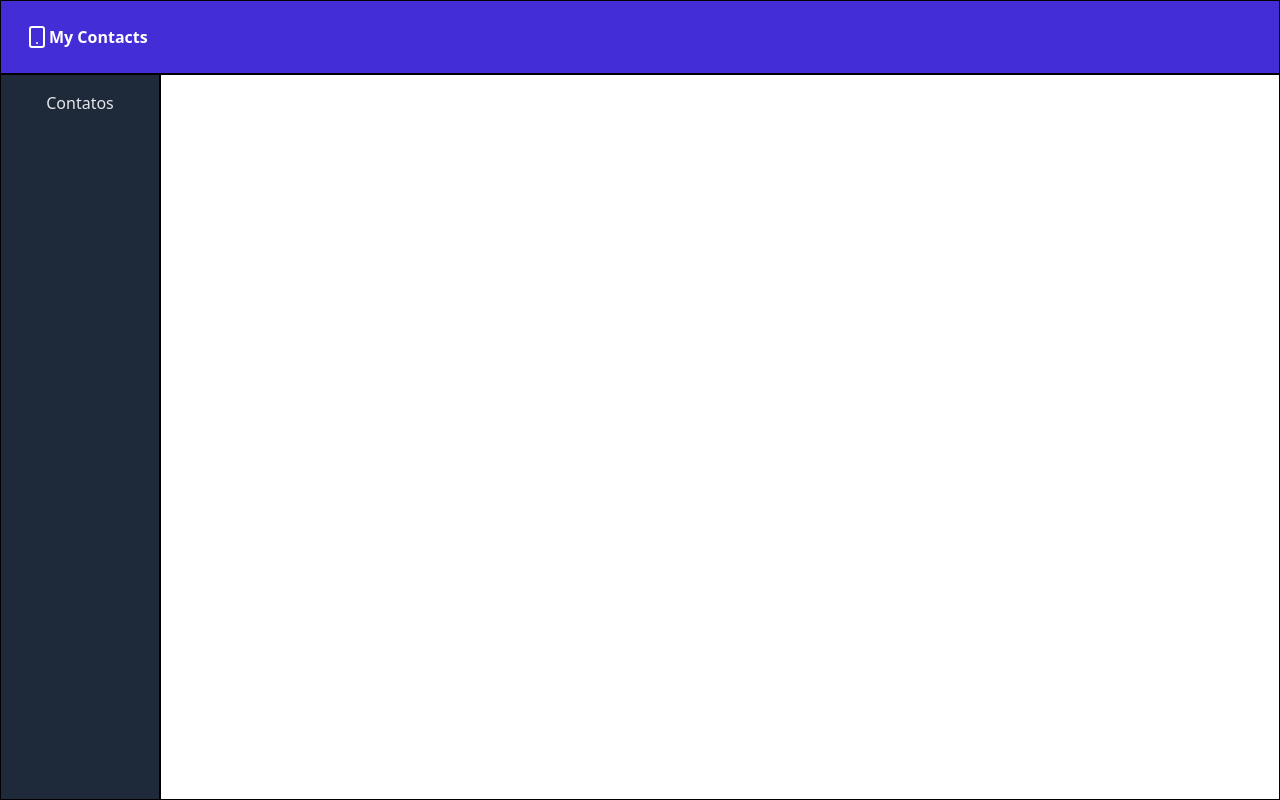
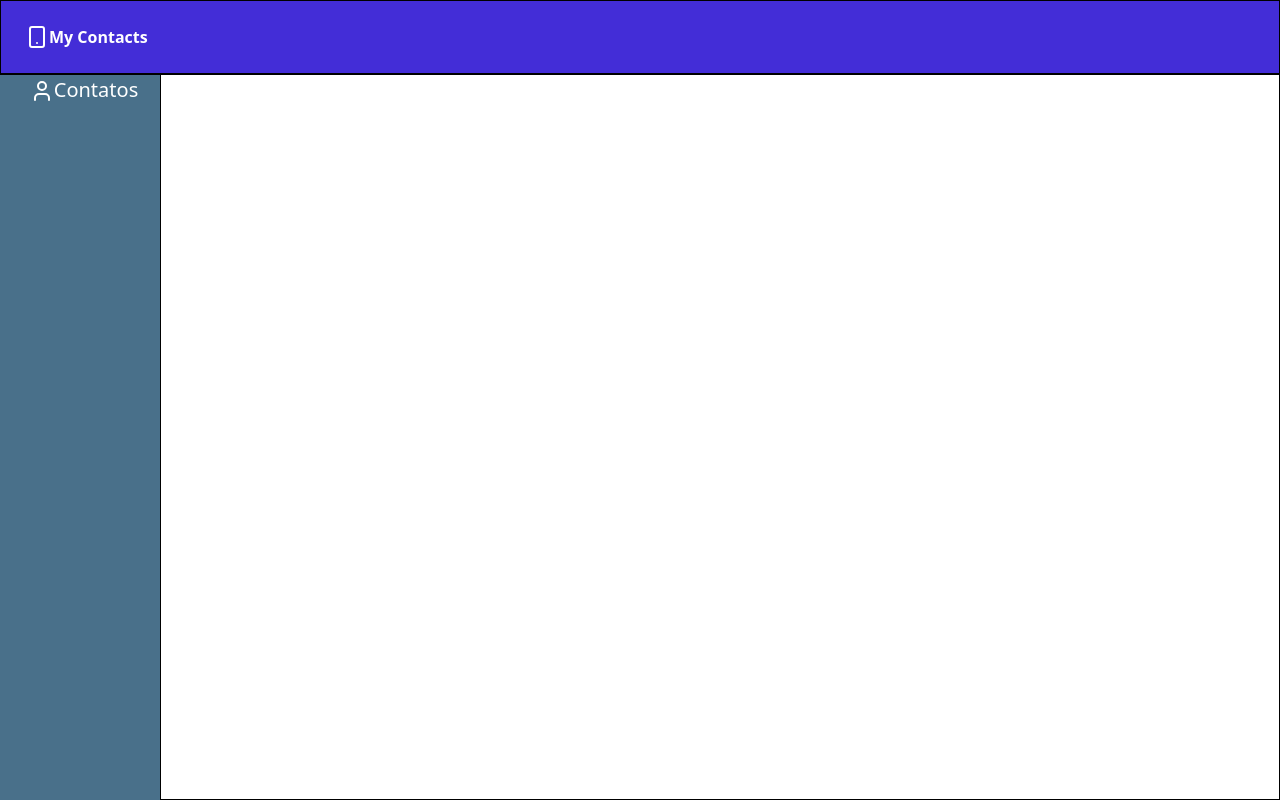
Before and after one commit to PedroHenriqueBRO/Projeto_Full_Stack_Contacts, a React (Vite) app in the folder frontend/: page / in a window 1280 px wide. Built offline with nearby package versions, Linux system fonts and the light colour scheme.

Commit message:
style: alteração no style da barra de navegação alterando cor , posicionamento de labels e style desses mesmos labels

```diff
--- a/frontend/src/components/BarraDeNavegacao.tsx
+++ b/frontend/src/components/BarraDeNavegacao.tsx
@@ -1,6 +1,10 @@
+import {User} from "lucide-react"
 function BarraDeNavegacao(props){
-    return(<div className="col-span-3 md:col-span-1 bg-gray-800 p-4 gap-10 flex flex-col border flex-grow">
-        <button className=" hover:text-gray-500 text-gray-200" onClick={
+    return(<div className="col-span-3 md:col-span-1 bg-[#49708a] gap-10 flex flex-col w-full h-full flex-grow border border-r-0 border-l-0 border-b-0 border-t-black">
+        <div className={" flex  flex-col w-full gap-1"}>
+            <div className={"ml-2 flex flex-row justify-center"} >
+                <User className={"mt-1 text-white"}></User>
+                <button className=" hover:text-gray-500 text-white " onClick={
             async ()=> {
                 // eslint-disable-next-line @typescript-eslint/no-unused-expressions
                 if(props.layout===0) {
@@ -11,7 +15,7 @@ function BarraDeNavegacao(props){
                 }
 
             }
-        }>Contatos</button>
+        }><h1 className={"text-[20px]"}>Contatos</h1></button></div></div>
     </div>)
 }
 export default BarraDeNavegacao;
```
